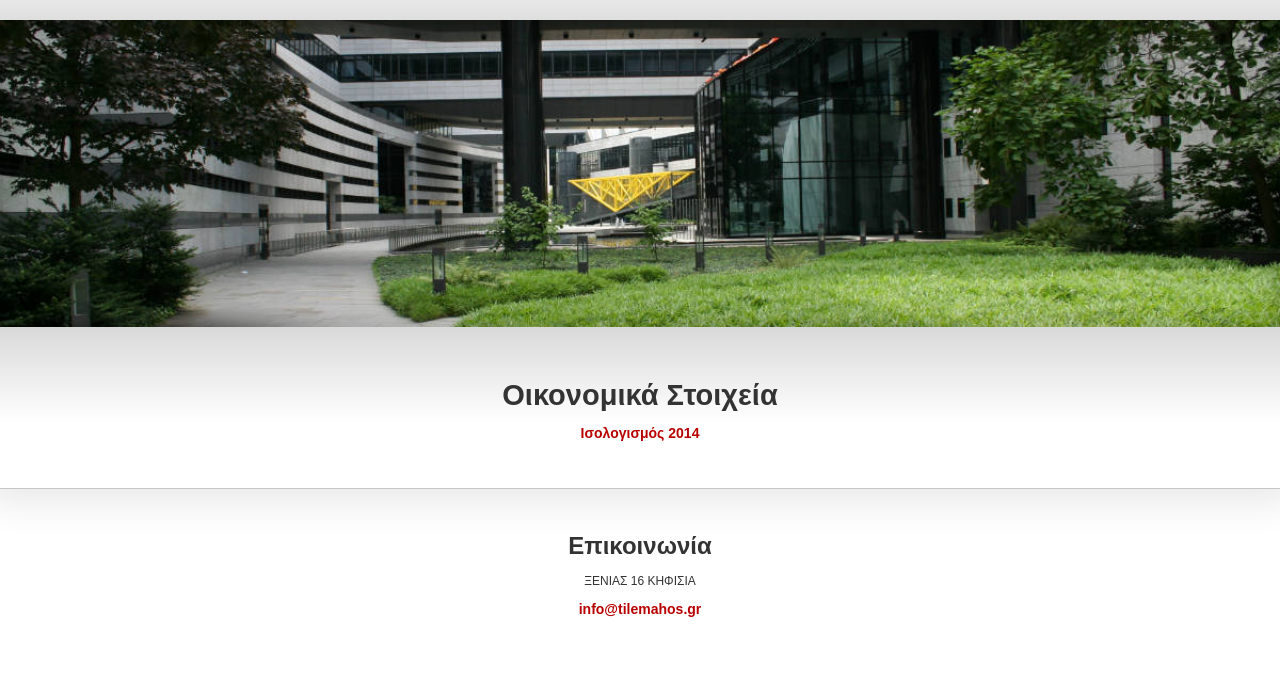
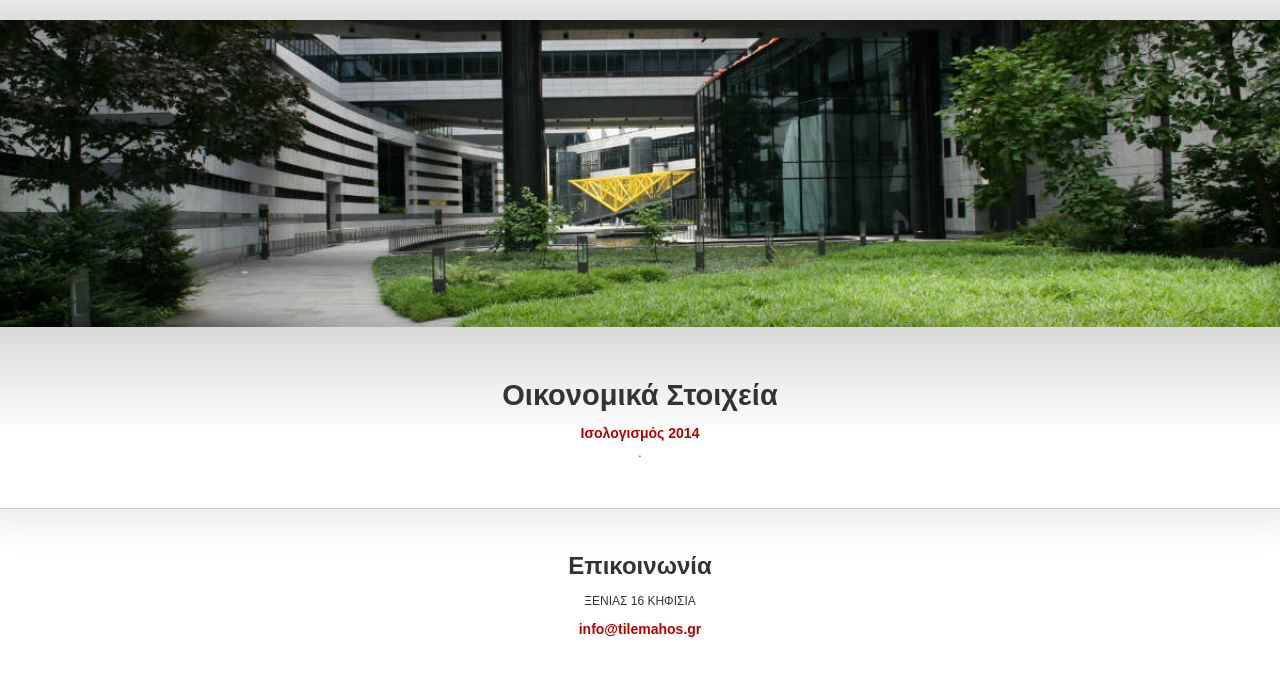
Before and after one commit to chiotis/tilemahos, a plain HTML site: page index.html in a window 1280 px wide. Shown: the part 111-786 px from the top of the page. Drawn offline with Linux system fonts and the light colour scheme.

Commit message:
Update index.html

```diff
--- a/index.html
+++ b/index.html
@@ -20,7 +20,7 @@
   <div class="isologismos">
     <div class="w-container">
       <h2>Οικονομικά Στοιχεία</h2>
-      <p><a class="contact" href="http://tilemahos.gr/isologismos-tilemahos-2014.pdf" target="_blank" >Ισολογισμός 2014</a></p>
+      <p><a class="contact" href="http://tilemahos.gr/isologismos-tilemahos-2014.pdf" target="_blank" >Ισολογισμός 2014</a>.</p>
     </div>
   </div>
   <div>
```
